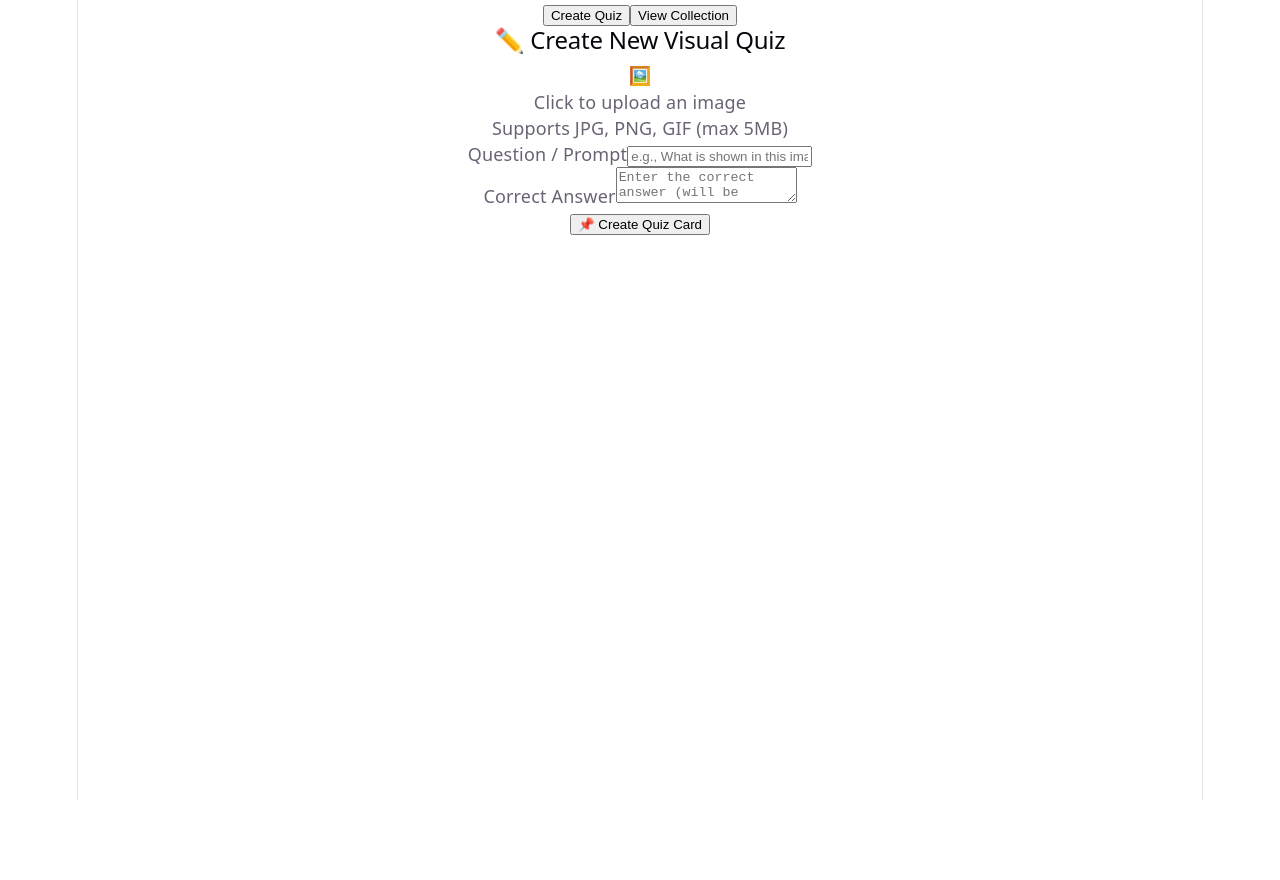
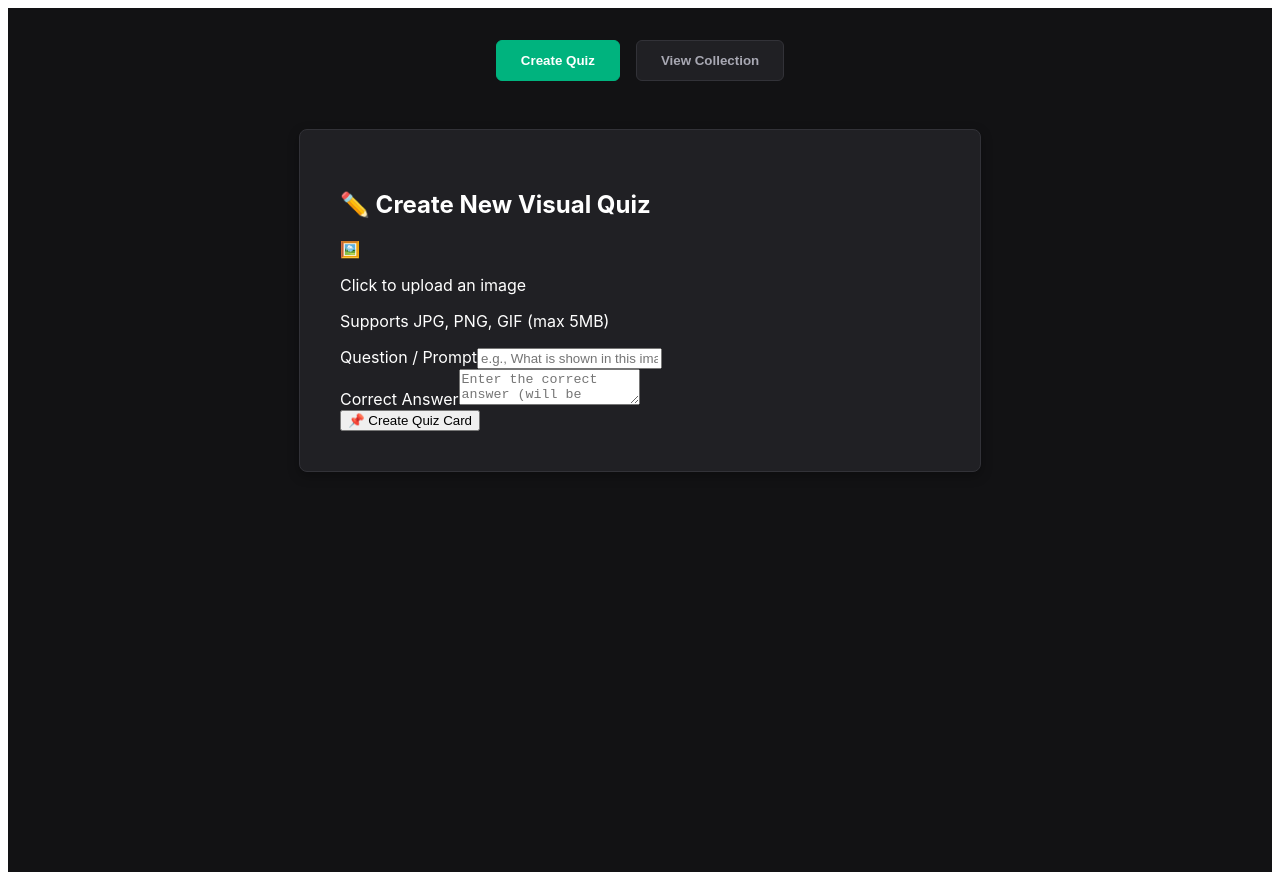
Before and after one commit to glennballon123-cell/visual-quiz-app, a React (Vite) app in the folder visual-quiz-app/: page / in a window 1280 px wide. Before the commit the page ends 800 px from the top, so only its background shows below. Built offline with nearby package versions, Linux system fonts and the light colour scheme.

Commit message:
style: fix input alignment and remove conflicting vite styles

```diff
--- a/visual-quiz-app/src/App.css
+++ b/visual-quiz-app/src/App.css
@@ -182,3 +182,35 @@
     border-right-color: var(--border);
   }
 }
+
+/* Add this to the bottom of src/App.css to style your Creator form elements */
+.quiz-form {
+  display: flex;
+  flex-direction: column;
+  gap: 1.5rem;
+  margin-top: 2rem;
+}
+
+.form-group {
+  display: flex;
+  flex-direction: column;
+  gap: 0.5rem;
+  text-align: left;
+}
+
+.form-group input,
+.form-group textarea {
+  width: 100%;
+  padding: 0.75rem;
+  background-color: #121214;
+  border: 1px solid #323238;
+  border-radius: 6px;
+  color: #fff;
+  font-size: 1rem;
+  box-sizing: border-box; /* Crucial: stops fields from breaking bounds */
+}
+
+.form-group input:focus {
+  border-color: #00b37e;
+  outline: none;
+}
--- a/visual-quiz-app/src/index.css
+++ b/visual-quiz-app/src/index.css
@@ -1,111 +1,51 @@
-:root {
-  --text: #6b6375;
-  --text-h: #08060d;
-  --bg: #fff;
-  --border: #e5e4e7;
-  --code-bg: #f4f3ec;
-  --accent: #aa3bff;
-  --accent-bg: rgba(170, 59, 255, 0.1);
-  --accent-border: rgba(170, 59, 255, 0.5);
-  --social-bg: rgba(244, 243, 236, 0.5);
-  --shadow:
-    rgba(0, 0, 0, 0.1) 0 10px 15px -3px, rgba(0, 0, 0, 0.05) 0 4px 6px -2px;
-
-  --sans: system-ui, 'Segoe UI', Roboto, sans-serif;
-  --heading: system-ui, 'Segoe UI', Roboto, sans-serif;
-  --mono: ui-monospace, Consolas, monospace;
-
-  font: 18px/145% var(--sans);
-  letter-spacing: 0.18px;
-  color-scheme: light dark;
-  color: var(--text);
-  background: var(--bg);
-  font-synthesis: none;
-  text-rendering: optimizeLegibility;
-  -webkit-font-smoothing: antialiased;
-  -moz-osx-font-smoothing: grayscale;
-
-  @media (max-width: 1024px) {
-    font-size: 16px;
-  }
+/* Base App Layout */
+.app-container {
+  min-height: 100vh;
+  background-color: #121214;
+  color: #ffffff;
+  font-family: 'Inter', system-ui, sans-serif;
+  padding: 2rem;
+  display: flex;
+  flex-direction: column;
+  align-items: center;
 }
 
-@media (prefers-color-scheme: dark) {
-  :root {
-    --text: #9ca3af;
-    --text-h: #f3f4f6;
-    --bg: #16171d;
-    --border: #2e303a;
-    --code-bg: #1f2028;
-    --accent: #c084fc;
-    --accent-bg: rgba(192, 132, 252, 0.15);
-    --accent-border: rgba(192, 132, 252, 0.5);
-    --social-bg: rgba(47, 48, 58, 0.5);
-    --shadow:
-      rgba(0, 0, 0, 0.4) 0 10px 15px -3px, rgba(0, 0, 0, 0.25) 0 4px 6px -2px;
-  }
-
-  #social .button-icon {
-    filter: invert(1) brightness(2);
-  }
+/* Navigation Menu */
+.quiz-nav {
+  display: flex;
+  gap: 1rem;
+  margin-bottom: 3rem;
 }
 
-body {
-  margin: 0;
+.nav-btn {
+  background-color: #202024;
+  color: #a8a8b3;
+  border: 1px solid #323238;
+  padding: 0.75rem 1.5rem;
+  border-radius: 6px;
+  cursor: pointer;
+  font-weight: 600;
+  transition: all 0.2s ease;
 }
 
-#root {
-  width: 1126px;
-  max-width: 100%;
-  margin: 0 auto;
-  text-align: center;
-  border-inline: 1px solid var(--border);
-  min-height: 100svh;
-  display: flex;
-  flex-direction: column;
-  box-sizing: border-box;
+.nav-btn:hover {
+  background-color: #29292e;
+  color: #fff;
 }
 
-h1,
-h2 {
-  font-family: var(--heading);
-  font-weight: 500;
-  color: var(--text-h);
+.nav-btn.active {
+  background-color: #00b37e;
+  color: #fff;
+  border-color: #00b37e;
 }
 
-h1 {
-  font-size: 56px;
-  letter-spacing: -1.68px;
-  margin: 32px 0;
-  @media (max-width: 1024px) {
-    font-size: 36px;
-    margin: 20px 0;
-  }
+/* Centralized Component Content Wrapper */
+.quiz-content {
+  width: 100%;
+  max-width: 600px;
+  background-color: #202024;
+  padding: 2.5rem;
+  border-radius: 8px;
+  border: 1px solid #323238;
+  box-shadow: 0 4px 12px rgba(0, 0, 0, 0.3);
 }
-h2 {
-  font-size: 24px;
-  line-height: 118%;
-  letter-spacing: -0.24px;
-  margin: 0 0 8px;
-  @media (max-width: 1024px) {
-    font-size: 20px;
-  }
-}
-p {
-  margin: 0;
-}
-
-code,
-.counter {
-  font-family: var(--mono);
-  display: inline-flex;
-  border-radius: 4px;
-  color: var(--text-h);
-}
-
-code {
-  font-size: 15px;
-  line-height: 135%;
-  padding: 4px 8px;
-  background: var(--code-bg);
-}
```
